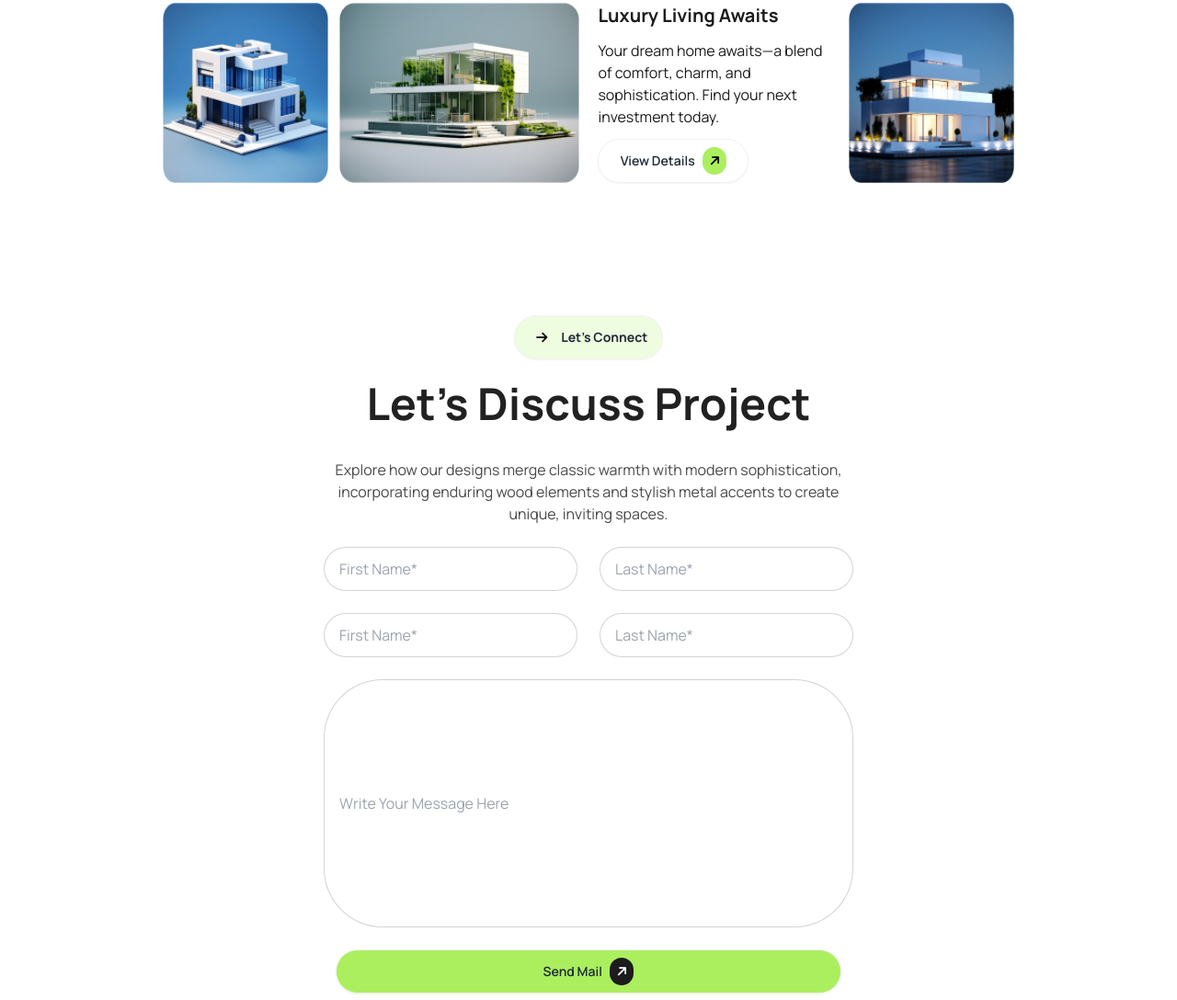
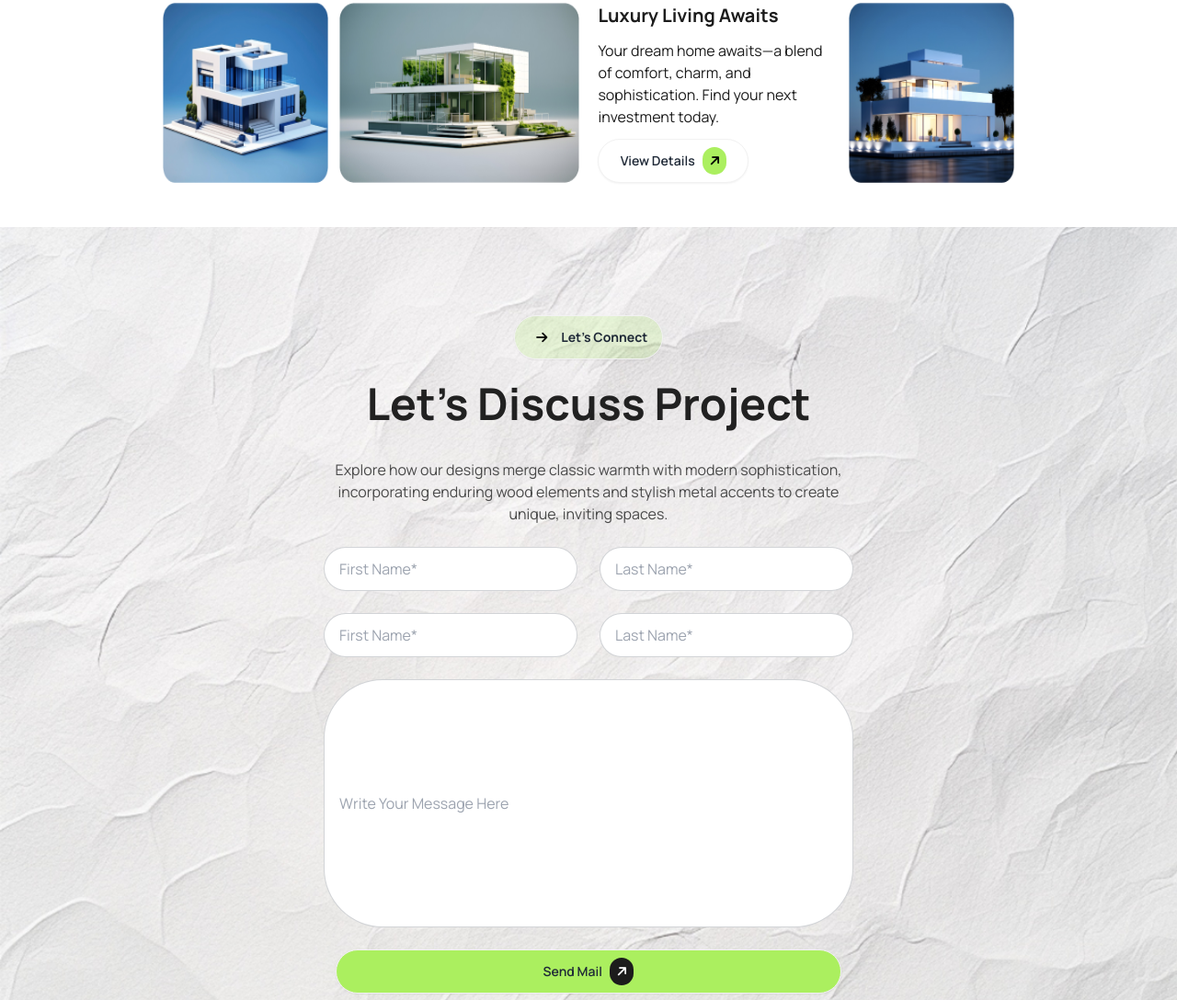
Before and after one commit to saudanoor/third-assingment, a plain HTML site: page index.html in a window 1280 px wide. Shown: the part 2969-4057 px from the top of the page at 92% size. Drawn offline with nearby package versions, Linux system fonts and the light colour scheme.

Commit message:
back image

```diff
--- a/index.html
+++ b/index.html
@@ -523,7 +523,7 @@
 
 
 <!-- Form Portion Starts Here -->
-<div class="hero bg-base-100  py-24 p-5 min-h-screen bg-[url('/Reinterio-Website-for-Apartments/assets/bg.jpg')]">
+<div class="hero bg-base-100  py-24 p-5 min-h-screen bg-[url('assets/bg.jpg')]">
   <div class="max-w-xl">
 
 <div class="Form-container        ">
```
